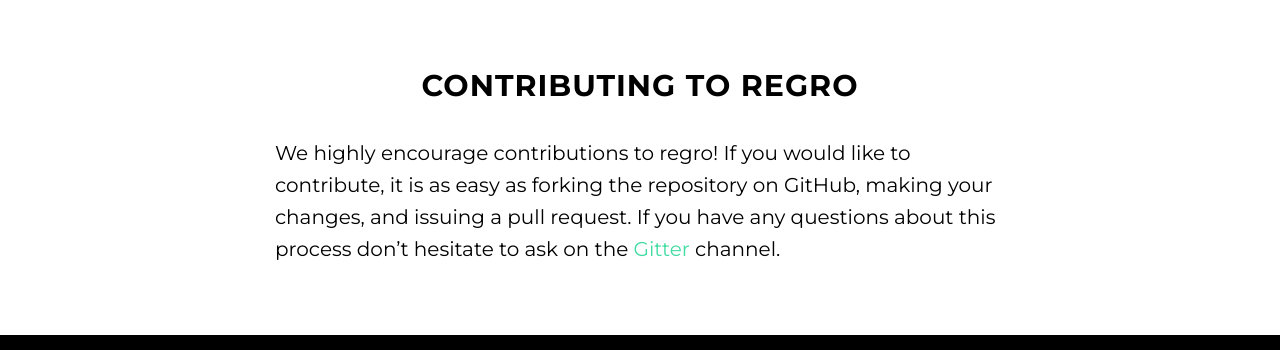
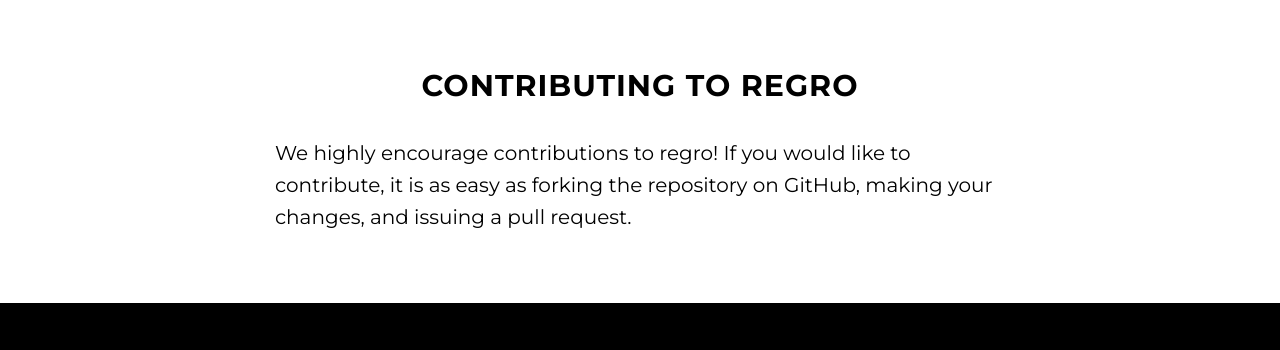
Before and after one commit to synapticarbors/regro.github.io, a plain HTML site: page index.html in a window 1280 px wide. Shown: the part 3200-3550 px from the top of the page. Drawn offline with nearby package versions, Linux system fonts and the light colour scheme.

Commit message:
remove gitter

```diff
--- a/index.html
+++ b/index.html
@@ -175,8 +175,8 @@
                     <div class="text">
                     <p>We highly encourage contributions to regro!  If you would like to contribute,
                     it is as easy as forking the repository on GitHub, making your changes, and
-                    issuing a pull request.  If you have any questions about this process don’t
-                    hesitate to ask on the <a class="reference external" href="https://gitter.im/ergs/rever">Gitter</a> channel.</p>
+                    issuing a pull request.
+                    </p>
                     </div>
                 </div>
             </div>
```
